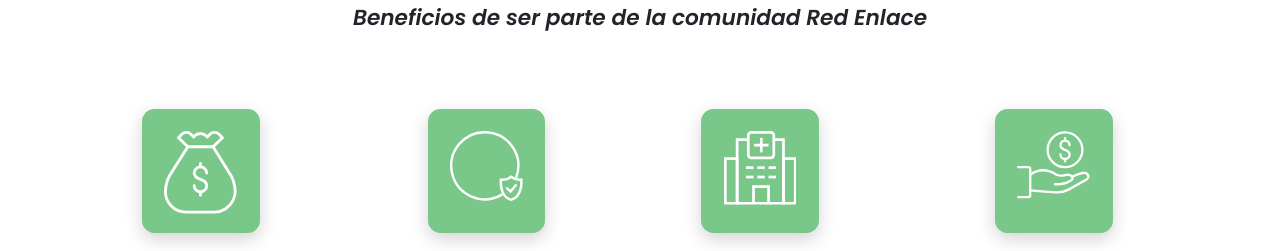
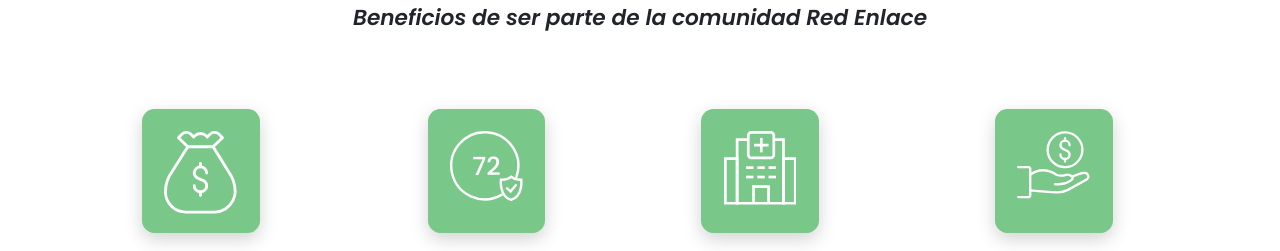
Before and after one commit to Pacyx-Mexico/red-enlace, a React (Vite) app: page /enlace in a window 1280 px wide. Shown: the part 1120-1371 px from the top of the page. Built offline with nearby package versions, Linux system fonts and the light colour scheme.

Commit message:
Update icons

```diff
--- a/src/assets/icons/SeventyTwoHoursIcon.jsx
+++ b/src/assets/icons/SeventyTwoHoursIcon.jsx
@@ -6,20 +6,29 @@
       xmlns="http://www.w3.org/2000/svg"
       viewBox="0 0 150.877 145.626"
     >
-      <g id="Group_382" data-name="Group 382" transform="translate(2.5 2.5)">
       <g
-          id="Group_381"
-          data-name="Group 381"
+        id="Grupo_731"
+        data-name="Grupo 731"
+        transform="translate(-664.709 -2318.936)"
+      >
+        <g
+          id="Grupo_382"
+          data-name="Grupo 382"
+          transform="translate(667.209 2321.436)"
+        >
+          <g
+            id="Grupo_381"
+            data-name="Grupo 381"
             transform="translate(103.144 92.693)"
           >
             <g
-            id="Group_380"
-            data-name="Group 380"
+              id="Grupo_380"
+              data-name="Grupo 380"
               transform="translate(12.873 17.351)"
             >
               <path
-              id="Path_623"
-              data-name="Path 623"
+                id="Trazado_623"
+                data-name="Trazado 623"
                 d="M3418.929,1014.726l7.443,6.637,10.731-13.125"
                 transform="translate(-3418.929 -1008.238)"
                 fill="none"
@@ -30,8 +39,8 @@
               />
             </g>
             <path
-            id="Path_624"
-            data-name="Path 624"
+              id="Trazado_624"
+              data-name="Trazado 624"
               d="M3444.694,991.756a27.784,27.784,0,0,1-21.081-5.944,27.785,27.785,0,0,1-21.082,5.944s-4.06,34.452,21.082,41.882C3448.754,1026.208,3444.694,991.756,3444.694,991.756Z"
               transform="translate(-3402.29 -985.812)"
               fill="none"
@@ -42,8 +51,8 @@
             />
           </g>
           <path
-          id="Path_625"
-          data-name="Path 625"
+            id="Trazado_625"
+            data-name="Trazado 625"
             d="M3404.51,958.7a69.7,69.7,0,1,0-31.223,37.536"
             transform="translate(-3268.975 -866.004)"
             fill="none"
@@ -53,6 +62,19 @@
             stroke-width="5"
           />
         </g>
+        <text
+          id="_72"
+          data-name="72"
+          transform="translate(740.209 2410.437)"
+          fill="#fff"
+          font-size="52"
+          font-family="Poppins-Regular, Poppins"
+        >
+          <tspan x="-29.146" y="0">
+            72
+          </tspan>
+        </text>
+      </g>
     </svg>
   );
 };
```
Also changed, not shown: src/assets/icons/StarIcon.jsx (line endings or trailing spaces). Lines whose indentation alone changed are shown as unchanged.
